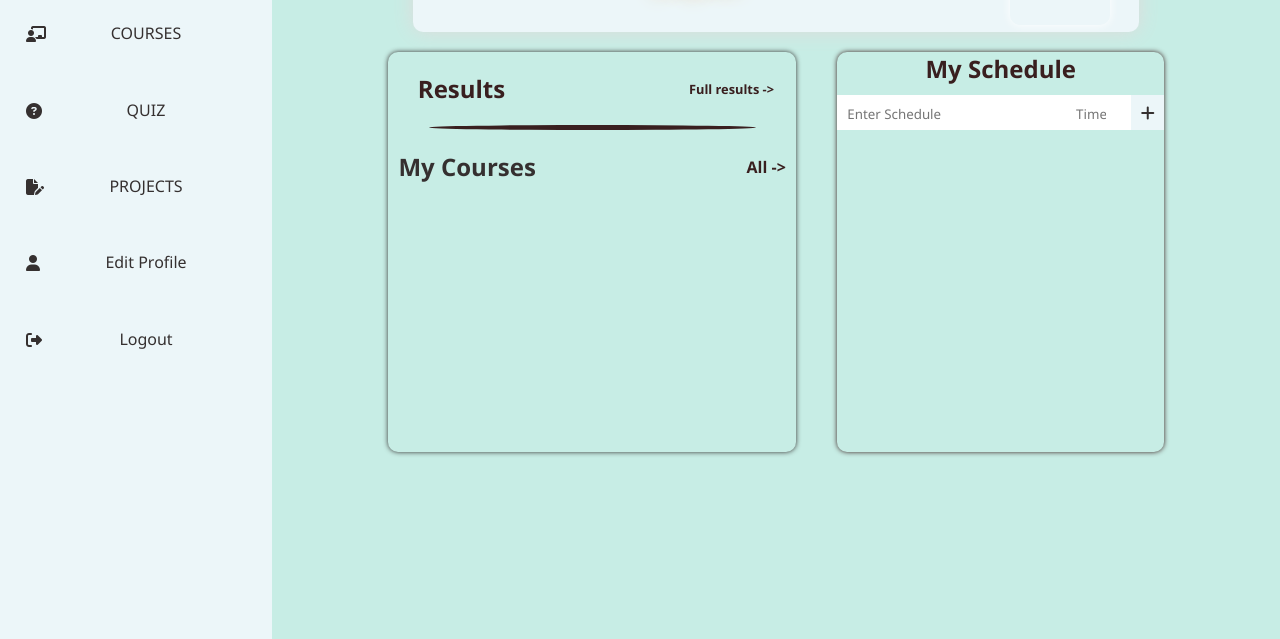
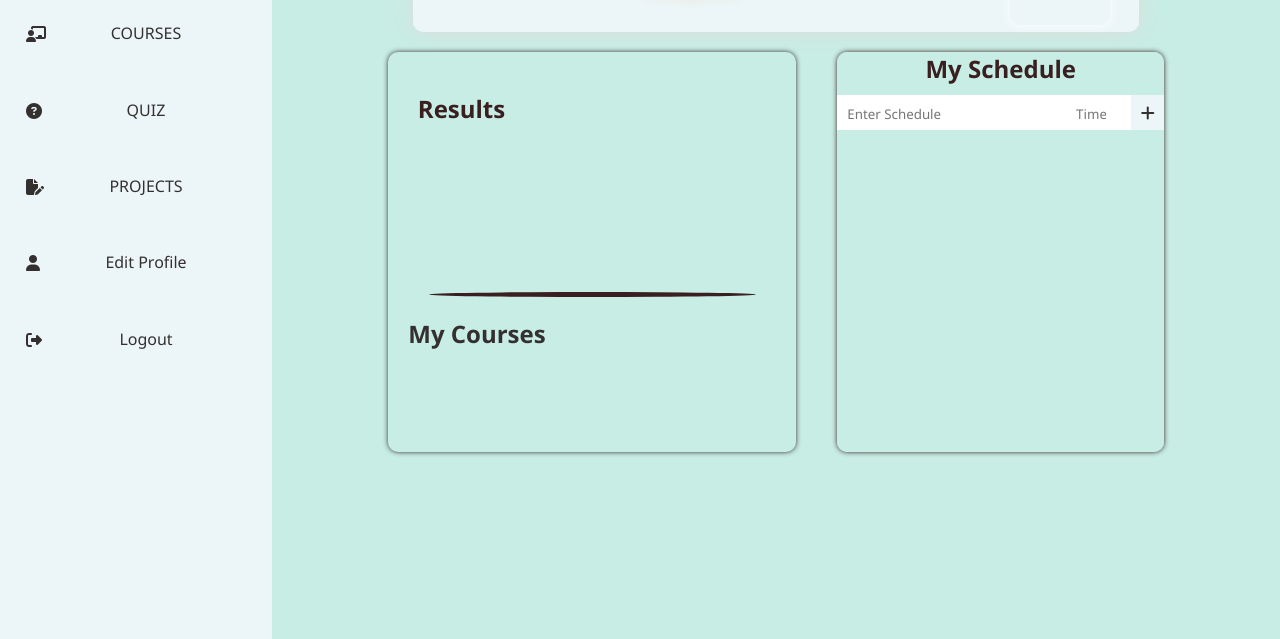
Before and after one commit to Phyoe-svg/your-artifact, a plain HTML site: page user/index.html in a window 1280 px wide. Shown: the part 158-797 px from the top of the page. Drawn offline with Linux system fonts and the light colour scheme; sample sign-in values are in the browser's storage.

Commit message:
change ui and overflow error in schedule and results from user dashboard

```diff
--- a/user/assets/css/index.css
+++ b/user/assets/css/index.css
@@ -265,6 +265,8 @@ html, body{
 
 .results .result-detail{
     width: 100%;
+    height: 50%;
+    overflow: scroll;
     margin: 20px auto;
 }
 
@@ -336,6 +338,7 @@ html, body{
     width: 40%;
     background-color: var(--secondary-light);
     height: 400px;
+    overflow: scroll;
     border-radius: 10px;
     box-shadow: 0 0 5px var(--color-dark);
 }
@@ -352,6 +355,7 @@ html, body{
 .schedule .my-schedules{
     width: 100%;
     height: 100%;
+    overflow: scroll;
 }
 
 .my-schedules .add-schedule{
--- a/user/index.html
+++ b/user/index.html
@@ -90,7 +90,7 @@
               <div class="result-detail" id="result-detail">
                 <div class="result-option">
                   <h2>Results</h2>
-                  <div class="full-result">Full results -></div>
+                  <div class="full-result"></div>
                 </div>
                 <!-- result -->
               </div>
@@ -101,7 +101,7 @@
               <div class="my-courses">
                 <div class="head">
                   <h2>My Courses</h2>
-                  <div class="see-all">All -></div>
+                  <div class="see-all"></div>
                 </div>
                 <div class="courses" id="my-courses">
                   <!-- data in User.js -->
@@ -115,10 +115,6 @@
             <div class="schedule">
               <h2>My Schedule</h2>
               <div class="my-schedules">
-                <div class="schedules" id="schedules">
-                  <!-- schedule are here -->
-                </div>
-                <!-- schedules -->
                 <div class="add-schedule">
                   <div class="schedule-input"><input type="text" name="" placeholder="Enter Schedule"
                       id="schedule-name"></div>
@@ -129,6 +125,11 @@
                     <i class="fa-solid fa-plus"></i>
                   </div>
                 </div>
+                <div class="schedules" id="schedules">
+                  <!-- schedule are here -->
+                </div>
+                <!-- schedules -->
+
               </div>
             </div>
           </div>
```
Lines whose indentation alone changed are shown as unchanged.
